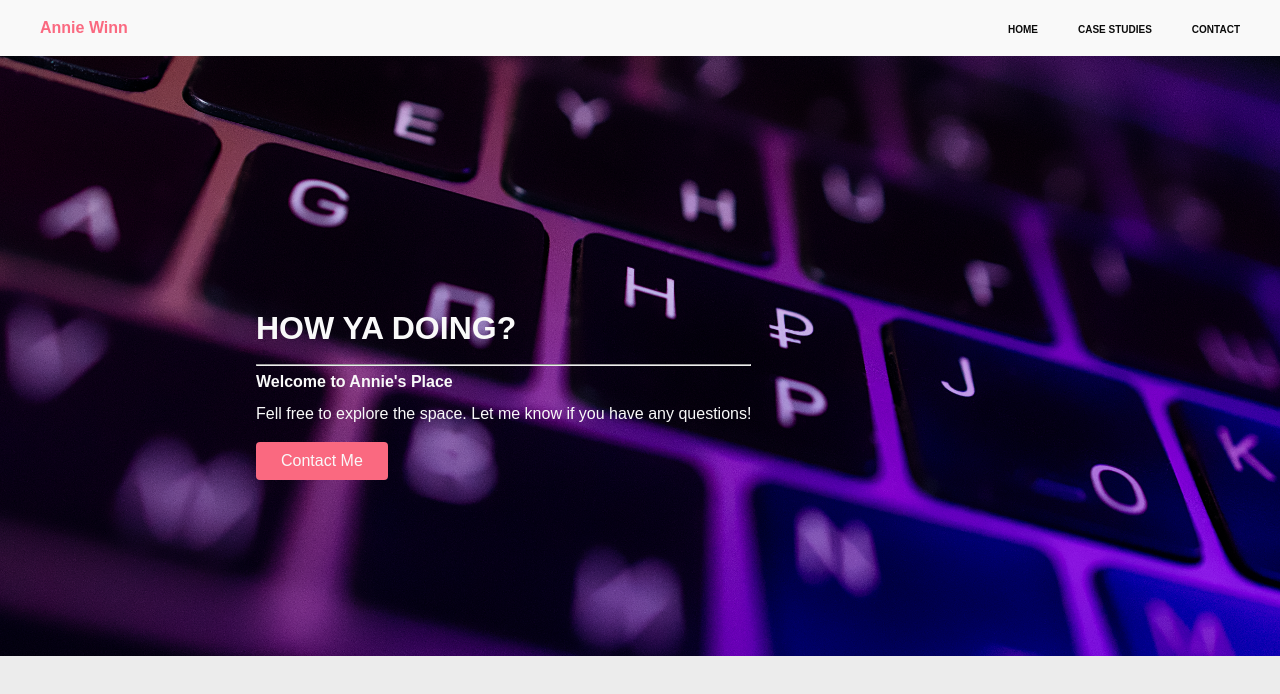
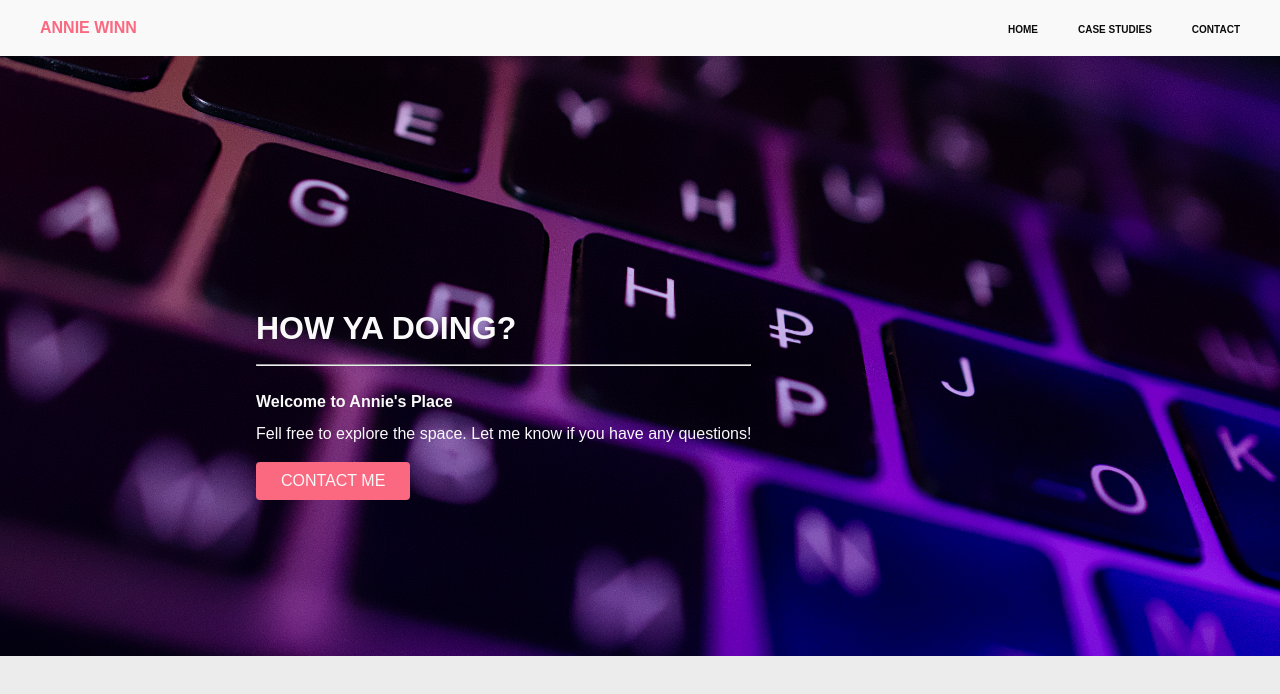
Before and after one commit to mnghinguyen/challenge2, a plain HTML site: page index.html in a window 1280 px wide. Drawn offline with Linux system fonts and the light colour scheme.

Commit message:
fix hero text spacing

```diff
--- a/assets/style.css
+++ b/assets/style.css
@@ -15,7 +15,7 @@ body, html {
     margin: 0;
 }
 
-h1 {
+.uppercase {
     text-transform: uppercase;
 }
 
@@ -95,6 +95,7 @@ main {
     color: var(--white);
     background-color: var(--pink);
     border-radius: var(--border-radius);
+    text-transform: uppercase;
     text-align: center;
     cursor: pointer;
   }
@@ -103,3 +104,6 @@ main {
     background-color: var(--offwhite);
     color: var(--black);
 }
+#spacing {
+    margin-top: 20px;
+}
--- a/index.html
+++ b/index.html
@@ -13,7 +13,7 @@
     <!-- Site Header -->
     <header>
         <div>
-            <p>Annie Winn</p>
+            <p class="uppercase">Annie Winn</p>
         </div>
         <!-- Navigation will be added later -->
         <nav>
@@ -29,9 +29,9 @@
         <!-- Hero -->
         <div class="hero-image">
             <div class="hero-content">
-                    <h1>How ya doing?</h1>
+                    <h1 class="uppercase">How ya doing?</h1>
                     <hr>
-                    <h2>Welcome to Annie's Place</h2>
+                    <h2 id="spacing">Welcome to Annie's Place</h2>
                     <p>Fell free to explore the space. Let me know if you have any questions!</p>
                     <button>Contact Me</button>
             </div>
```
